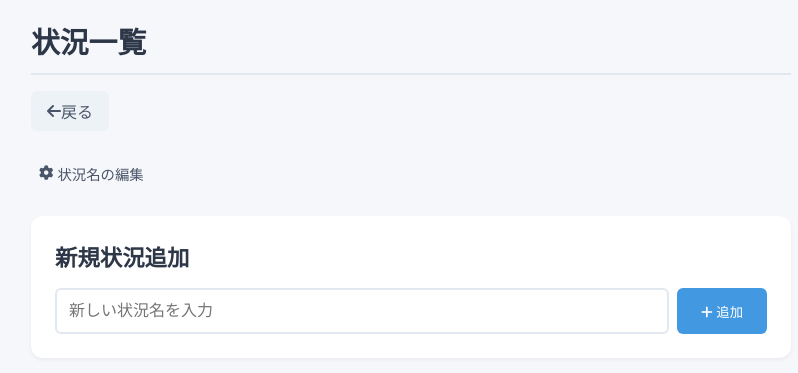
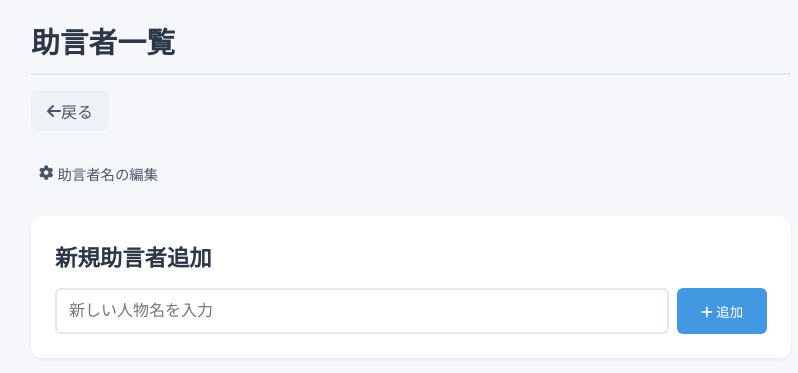
Before and after one commit to roggram/boss_rep_v2, a PHP site: template templates/show_situation.html.twig in a window 1280 px wide. Shown: the top 373 px of the page, without its empty margins (229-1027 px from the left). Run offline with PHP 8.4, Linux system fonts and the light colour scheme; the template is opened without the code that fills it, so the values that code supplies are empty; some libraries are stand-ins or nearby versions.

Commit message:
表示されている文言変更：「状況」という文字を「助言者」に変更

```diff
--- a/templates/edit_situation.html.twig
+++ b/templates/edit_situation.html.twig
@@ -3,7 +3,7 @@
 <head>
     <meta charset="UTF-8">
     <meta name="viewport" content="width=device-width, initial-scale=1.0">
-    <title>状況名の編集</title>
+    <title>助言者名の編集</title>
     <!-- Google Fonts -->
     <link href="https://fonts.googleapis.com/css2?family=Noto+Sans+JP:wght@400;500;700&display=swap" rel="stylesheet">
     <!-- Font Awesome -->
@@ -61,7 +61,7 @@
             color: white;
         }
 
-        /* 状況カード */
+        /* 助言者カード */
         .one_situation_container {
             background: white;
             border: 1px solid #e2e8f0;
@@ -126,7 +126,7 @@
     </style>
 </head>
 <body>
-    <h1>状況名の編集</h1>
+    <h1>助言者名の編集</h1>
 
     <div class="nav-buttons">
         <button type="button" onclick="history.back()" class="back-button">
--- a/templates/show_situation.html.twig
+++ b/templates/show_situation.html.twig
@@ -3,7 +3,7 @@
 <head>
     <meta charset="UTF-8">
     <meta name="viewport" content="width=device-width, initial-scale=1.0">
-    <title>状況一覧</title>
+    <title>助言者一覧</title>
     <!-- Google Fonts -->
     <link href="https://fonts.googleapis.com/css2?family=Noto+Sans+JP:wght@400;500;700&display=swap" rel="stylesheet">
     <!-- Font Awesome -->
@@ -73,7 +73,7 @@
             background-color: #3182ce;
         }
 
-        /* 状況カード */
+        /* 助言者カード */
         .one_situation_container {
             background: white;
             border: 1px solid #e2e8f0;
@@ -197,7 +197,7 @@
 </head>
 <body>
     <div class="header">
-        <h1>状況一覧</h1>
+        <h1>助言者一覧</h1>
         <div class="navigation">
             <a href="/show_trigger" class="back-button">
                 <i class="fas fa-arrow-left mr-2"></i> 戻る
@@ -236,14 +236,14 @@
         <input type="hidden" name="trigger_id" value="{{trigger_id}}">
         <button type="submit" class="situation_edit_button">
             <i class="fas fa-cog"></i>
-            状況名の編集
+            助言者名の編集
         </button>
     </form>
 
     <div class="new-situation-form">
-        <h2>新規状況追加</h2>
+        <h2>新規助言者追加</h2>
         <form method="post" action="/add_situation_exec" class="form-group">
-            <input type="text" name="add_situation_name" placeholder="新しい状況名を入力" required>
+            <input type="text" name="add_situation_name" placeholder="新しい人物名を入力" required>
             <input type="hidden" name="trigger_id" value="{{ trigger_id }}">
             <button type="submit" class="add-button">
                 <i class="fas fa-plus"></i>
```
